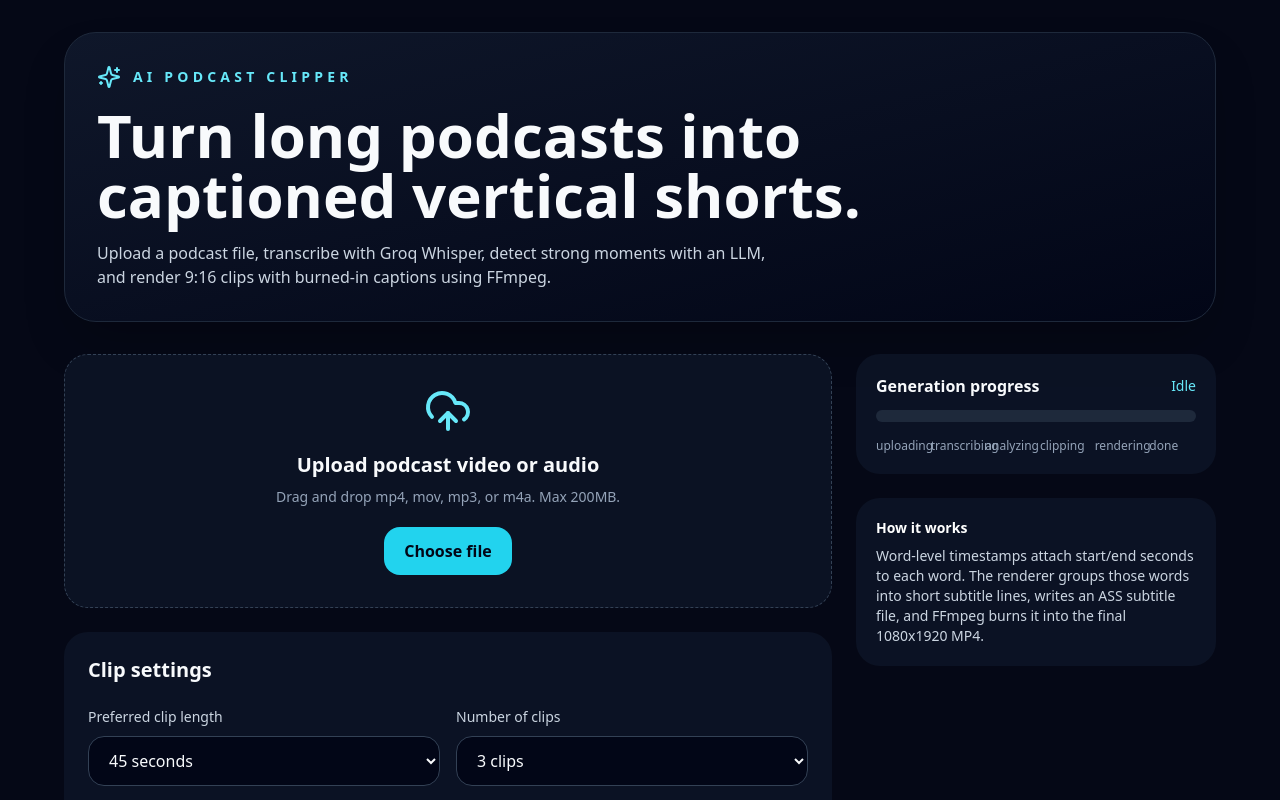
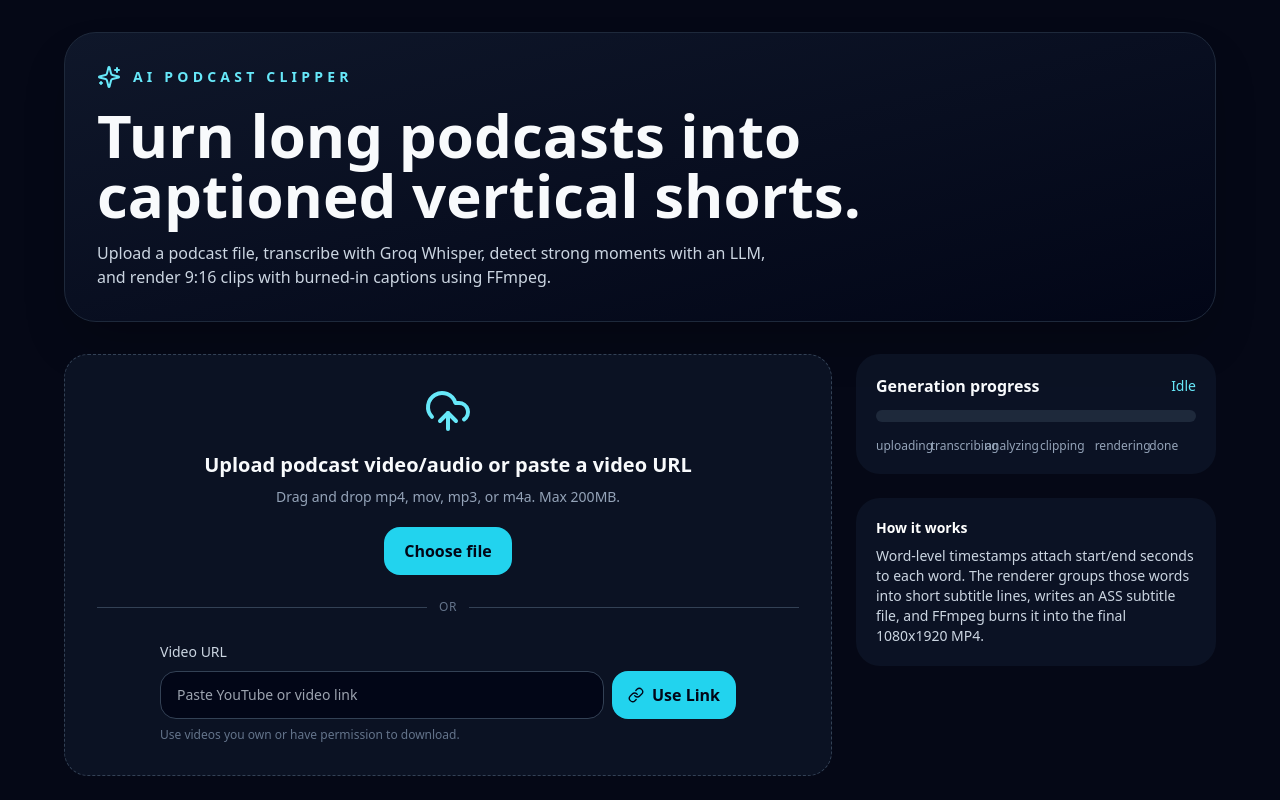
Before and after one commit to balasaijuttuga04/my-ai-podcast-clipper, a Next.js app: page / in a window 1280 px wide. Shown: the top 800 px of the page. Built offline with nearby package versions, Linux system fonts and the light colour scheme.

Commit message:
stabilize v1 and add video url support

```diff
--- /dev/null
+++ b/app/api/download-video/route.ts
@@ -0,0 +1,64 @@
+import { NextRequest, NextResponse } from "next/server";
+import path from "path";
+import os from "os";
+import { mkdir, readFile } from "fs/promises";
+import { randomUUID } from "crypto";
+import { execFile } from "child_process";
+import { promisify } from "util";
+
+const execFileAsync = promisify(execFile);
+
+export const runtime = "nodejs";
+export const dynamic = "force-dynamic";
+export const maxDuration = 300;
+
+export async function POST(req: NextRequest) {
+  try {
+    const { url } = await req.json();
+
+    if (!url || typeof url !== "string") {
+      return NextResponse.json({ error: "Video URL is required." }, { status: 400 });
+    }
+
+    const dir = path.join(os.tmpdir(), "ai-podcast-clipper-url", randomUUID());
+    await mkdir(dir, { recursive: true });
+
+    const outputPath = path.join(dir, "source.mp4");
+    const ytDlpPath = "C:\\ai-podcast-clipper\\bin\\yt-dlp.exe";
+
+    console.log("USING_YT_DLP_PATH", ytDlpPath);
+
+    await execFileAsync(ytDlpPath, [
+      url,
+      "--output",
+      outputPath,
+      "--format",
+      "best[ext=mp4]/best",
+      "--no-playlist",
+      "--merge-output-format",
+      "mp4"
+    ]);
+
+    const video = await readFile(outputPath);
+
+    return new NextResponse(video, {
+      status: 200,
+      headers: {
+        "Content-Type": "video/mp4",
+        "Content-Disposition": `attachment; filename="downloaded-video.mp4"`
+      }
+    });
+  } catch (error: any) {
+    console.error("DOWNLOAD_VIDEO_ERROR", error);
+
+    return NextResponse.json(
+      {
+        error:
+          error?.stderr ||
+          error?.message ||
+          "Could not download this video URL. Try another link or upload manually."
+      },
+      { status: 500 }
+    );
+  }
+}
--- a/components/Uploader.tsx
+++ b/components/Uploader.tsx
@@ -1,6 +1,6 @@
 "use client";
 
-import { UploadCloud, X } from "lucide-react";
+import { UploadCloud, X, Link } from "lucide-react";
 import { useCallback, useState } from "react";
 
 type Props = {
@@ -8,11 +8,21 @@ type Props = {
   setFile: (file: File | null) => void;
 };
 
-const allowed = ["video/mp4", "video/quicktime", "audio/mpeg", "audio/mp3", "audio/mp4", "audio/x-m4a", "audio/m4a"];
+const allowed = [
+  "video/mp4",
+  "video/quicktime",
+  "audio/mpeg",
+  "audio/mp3",
+  "audio/mp4",
+  "audio/x-m4a",
+  "audio/m4a"
+];
 
 export default function Uploader({ file, setFile }: Props) {
   const [dragging, setDragging] = useState(false);
   const [error, setError] = useState("");
+  const [videoUrl, setVideoUrl] = useState("");
+  const [downloading, setDownloading] = useState(false);
 
   const validate = useCallback((candidate: File) => {
     if (candidate.size > 200 * 1024 * 1024) {
@@ -20,7 +30,10 @@ export default function Uploader({ file, setFile }: Props) {
       return false;
     }
 
-    const validType = allowed.includes(candidate.type) || /\.(mp4|mov|mp3|m4a)$/i.test(candidate.name);
+    const validType =
+      allowed.includes(candidate.type) ||
+      /\.(mp4|mov|mp3|m4a)$/i.test(candidate.name);
+
     if (!validType) {
       setError("Use mp4, mov, mp3, or m4a files only.");
       return false;
@@ -35,6 +48,46 @@ export default function Uploader({ file, setFile }: Props) {
     if (validate(candidate)) setFile(candidate);
   };
 
+  async function downloadFromUrl() {
+    if (!videoUrl.trim()) {
+      setError("Paste a video URL first.");
+      return;
+    }
+
+    try {
+      setError("");
+      setDownloading(true);
+
+      const res = await fetch("/api/download-video", {
+        method: "POST",
+        headers: {
+          "Content-Type": "application/json"
+        },
+        body: JSON.stringify({
+          url: videoUrl.trim()
+        })
+      });
+
+      if (!res.ok) {
+        const data = await res.json().catch(() => null);
+        throw new Error(data?.error || "Video download failed.");
+      }
+
+      const blob = await res.blob();
+
+      const downloadedFile = new File([blob], "downloaded-video.mp4", {
+        type: "video/mp4"
+      });
+
+      setFile(downloadedFile);
+      setVideoUrl("");
+    } catch (e: any) {
+      setError(e.message || "Could not download video.");
+    } finally {
+      setDownloading(false);
+    }
+  }
+
   return (
     <div
       onDragOver={(e) => {
@@ -48,14 +101,23 @@ export default function Uploader({ file, setFile }: Props) {
         onPick(e.dataTransfer.files?.[0]);
       }}
       className={`rounded-3xl border border-dashed p-8 text-center transition ${
-        dragging ? "border-cyan-300 bg-cyan-300/10" : "border-slate-700 bg-slate-900/70"
+        dragging
+          ? "border-cyan-300 bg-cyan-300/10"
+          : "border-slate-700 bg-slate-900/70"
       }`}
     >
       {!file ? (
         <>
           <UploadCloud className="mx-auto mb-4 h-12 w-12 text-cyan-300" />
-          <h2 className="text-xl font-semibold">Upload podcast video or audio</h2>
-          <p className="mt-2 text-sm text-slate-400">Drag and drop mp4, mov, mp3, or m4a. Max 200MB.</p>
+
+          <h2 className="text-xl font-semibold">
+            Upload podcast video/audio or paste a video URL
+          </h2>
+
+          <p className="mt-2 text-sm text-slate-400">
+            Drag and drop mp4, mov, mp3, or m4a. Max 200MB.
+          </p>
+
           <label className="mt-5 inline-block cursor-pointer rounded-2xl bg-cyan-400 px-5 py-3 font-semibold text-slate-950 hover:bg-cyan-300">
             Choose file
             <input
@@ -65,13 +127,52 @@ export default function Uploader({ file, setFile }: Props) {
               onChange={(e) => onPick(e.target.files?.[0])}
             />
           </label>
+
+          <div className="my-6 flex items-center gap-3">
+            <div className="h-px flex-1 bg-slate-700" />
+            <span className="text-xs uppercase tracking-wider text-slate-500">
+              or
+            </span>
+            <div className="h-px flex-1 bg-slate-700" />
+          </div>
+
+          <div className="mx-auto max-w-xl text-left">
+            <label className="text-sm text-slate-300">
+              Video URL
+            </label>
+
+            <div className="mt-2 flex gap-2">
+              <input
+                value={videoUrl}
+                onChange={(e) => setVideoUrl(e.target.value)}
+                placeholder="Paste YouTube or video link"
+                className="min-w-0 flex-1 rounded-2xl border border-slate-700 bg-slate-950 px-4 py-3 text-sm outline-none"
+              />
+
+              <button
+                onClick={downloadFromUrl}
+                disabled={downloading}
+                className="inline-flex items-center gap-2 rounded-2xl bg-cyan-400 px-4 py-3 font-semibold text-slate-950 hover:bg-cyan-300 disabled:cursor-not-allowed disabled:opacity-50"
+              >
+                <Link className="h-4 w-4" />
+                {downloading ? "Downloading..." : "Use Link"}
+              </button>
+            </div>
+
+            <p className="mt-2 text-xs text-slate-500">
+              Use videos you own or have permission to download.
+            </p>
+          </div>
         </>
       ) : (
         <div className="flex items-center justify-between gap-4 rounded-2xl bg-slate-950 p-4 text-left">
           <div>
             <p className="font-semibold">{file.name}</p>
-            <p className="text-sm text-slate-400">{(file.size / 1024 / 1024).toFixed(2)} MB</p>
+            <p className="text-sm text-slate-400">
+              {(file.size / 1024 / 1024).toFixed(2)} MB
+            </p>
           </div>
+
           <button
             onClick={() => setFile(null)}
             className="rounded-full bg-slate-800 p-2 hover:bg-slate-700"
--- a/lib/captions.ts
+++ b/lib/captions.ts
@@ -21,9 +21,10 @@ function assTime(seconds: number) {
   const s = Math.floor((cs % 6000) / 100);
   const c = cs % 100;
 
-  return `${h}:${String(m).padStart(2, "0")}:${String(
-    s
-  ).padStart(2, "0")}.${String(c).padStart(2, "0")}`;
+  return `${h}:${String(m).padStart(2, "0")}:${String(s).padStart(
+    2,
+    "0"
+  )}.${String(c).padStart(2, "0")}`;
 }
 
 export function wordsForClip(
@@ -45,12 +46,10 @@ export function groupWordsIntoCaptionLines(
   maxWords = 4
 ) {
   const groups: WordTimestamp[][] = [];
-
   let current: WordTimestamp[] = [];
 
   for (const word of words) {
     const prev = current[current.length - 1];
-
     const gap = prev ? word.start - prev.end : 0;
 
     if (current.length >= maxWords || gap > 0.7) {
@@ -61,9 +60,7 @@ export function groupWordsIntoCaptionLines(
     current.push(word);
   }
 
-  if (current.length) {
-    groups.push(current);
-  }
+  if (current.length) groups.push(current);
 
   return groups;
 }
@@ -92,34 +89,71 @@ function getStyle(style: CaptionStyle) {
   };
 }
 
+function createLineText(
+  group: WordTimestamp[],
+  activeIndex: number,
+  style: CaptionStyle,
+  styleConfig: {
+    fontSize: number;
+    outline: number;
+    shadow: number;
+  }
+) {
+  return group
+    .map((word, index) => {
+      const clean = escapeAssText(word.word.toUpperCase());
+
+      if (style === "classic") {
+        return `{\\c&HFFFFFF&\\fs${styleConfig.fontSize}\\bord${styleConfig.outline}}${clean}`;
+      }
+
+      if (style === "bold-white") {
+        const activeSize =
+          index === activeIndex
+            ? styleConfig.fontSize + 8
+            : styleConfig.fontSize;
+
+        return `{\\c&HFFFFFF&\\fs${activeSize}\\bord${styleConfig.outline}}${clean}`;
+      }
+
+      if (index === activeIndex) {
+        return `{\\c&H00E5FF&\\fs${styleConfig.fontSize + 12}\\bord${
+          styleConfig.outline + 2
+        }}${clean}`;
+      }
+
+      return `{\\c&HFFFFFF&\\fs${styleConfig.fontSize}\\bord${styleConfig.outline}}${clean}`;
+    })
+    .join(" ");
+}
+
 export function createAssSubtitles(
   words: WordTimestamp[],
   title = "Podcast Clip",
   style: CaptionStyle = "yellow-highlight"
 ) {
   const groups = groupWordsIntoCaptionLines(words);
-
   const styleConfig = getStyle(style);
-
   const events: string[] = [];
 
   for (const group of groups) {
+    if (style === "classic") {
+      const start = group[0].start;
+      const end = group[group.length - 1].end;
+      const line = createLineText(group, -1, style, styleConfig);
+
+      events.push(
+        `Dialogue: 0,${assTime(start)},${assTime(
+          end
+        )},Default,,0,0,0,,${line}`
+      );
+
+      continue;
+    }
+
     for (let activeIndex = 0; activeIndex < group.length; activeIndex++) {
       const activeWord = group[activeIndex];
-
-      const line = group
-        .map((word, index) => {
-          const clean = escapeAssText(word.word.toUpperCase());
-
-          if (index === activeIndex) {
-            return `{\\c&H00E5FF&\\fs${
-              styleConfig.fontSize + 12
-            }\\bord${styleConfig.outline + 2}}${clean}`;
-          }
-
-          return `{\\c&HFFFFFF&\\fs${styleConfig.fontSize}\\bord${styleConfig.outline}}${clean}`;
-        })
-        .join(" ");
+      const line = createLineText(group, activeIndex, style, styleConfig);
 
       events.push(
         `Dialogue: 0,${assTime(activeWord.start)},${assTime(
--- a/lib/groq.ts
+++ b/lib/groq.ts
@@ -51,7 +51,7 @@ export async function detectHighlightsWithGroq(params: {
   const compactSegments = segments
     .map((s) => `[${s.start.toFixed(1)}-${s.end.toFixed(1)}] ${s.text}`)
     .join("\n")
-    .slice(0, 45000);
+    .slice(0, 25000);
 
   const prompt = `
 You are an expert short-form podcast editor and social media strategist.
@@ -87,7 +87,7 @@ Transcript segments:
 ${compactSegments}
 
 Full transcript fallback:
-${transcript.slice(0, 12000)}
+${transcript.slice(0, 4000)}
 `;
 
   const chat = await groq.chat.completions.create({
--- a/package.json
+++ b/package.json
@@ -21,6 +21,7 @@
     "react": "^18.3.1",
     "react-dom": "^18.3.1",
     "uuid": "^10.0.0",
+    "youtube-dl-exec": "^3.1.7",
     "zod": "^3.24.1"
   },
   "devDependencies": {
```
Also changed, not shown: 2 other files (tests, documents, lock files or other folders).
